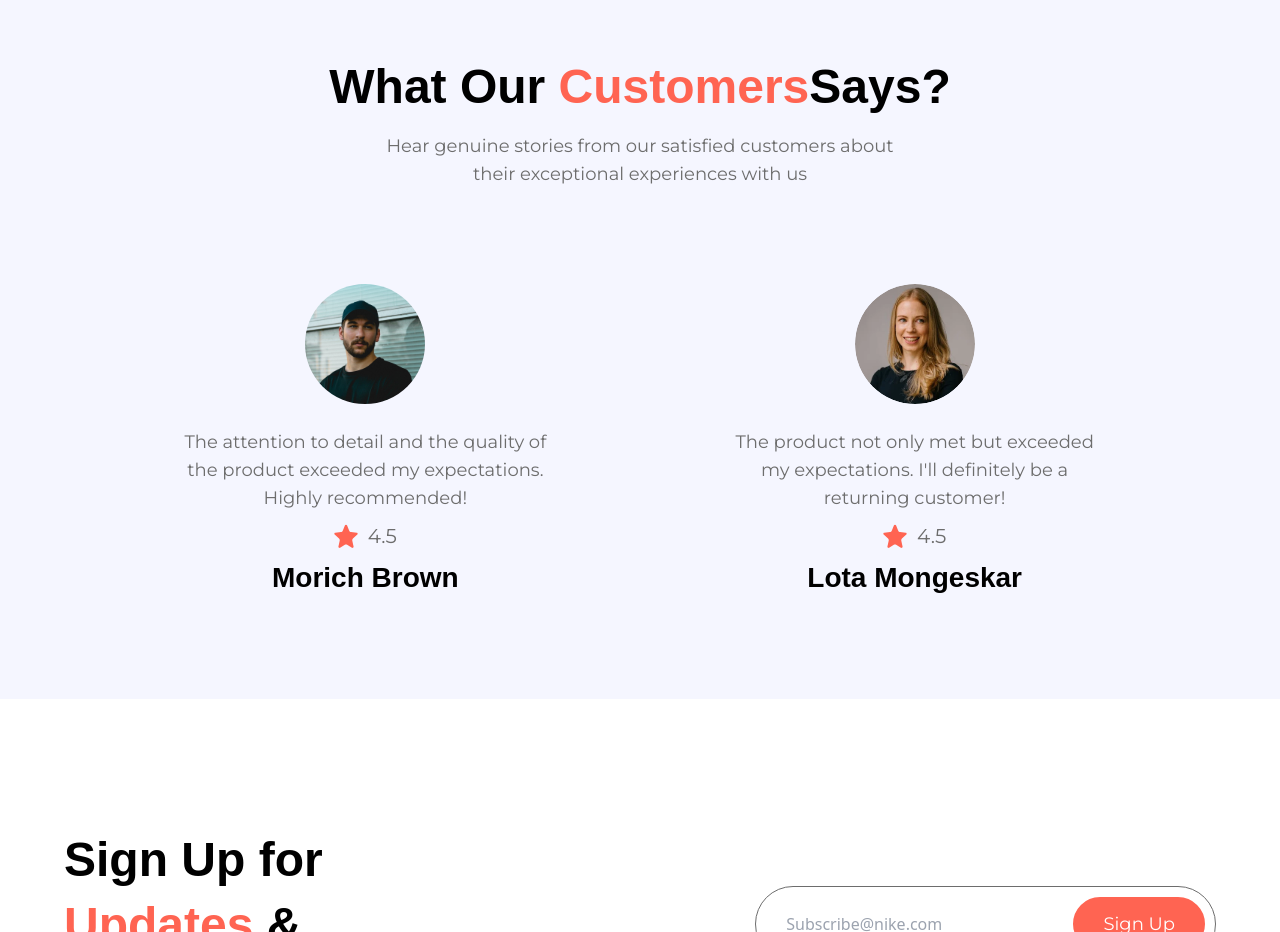
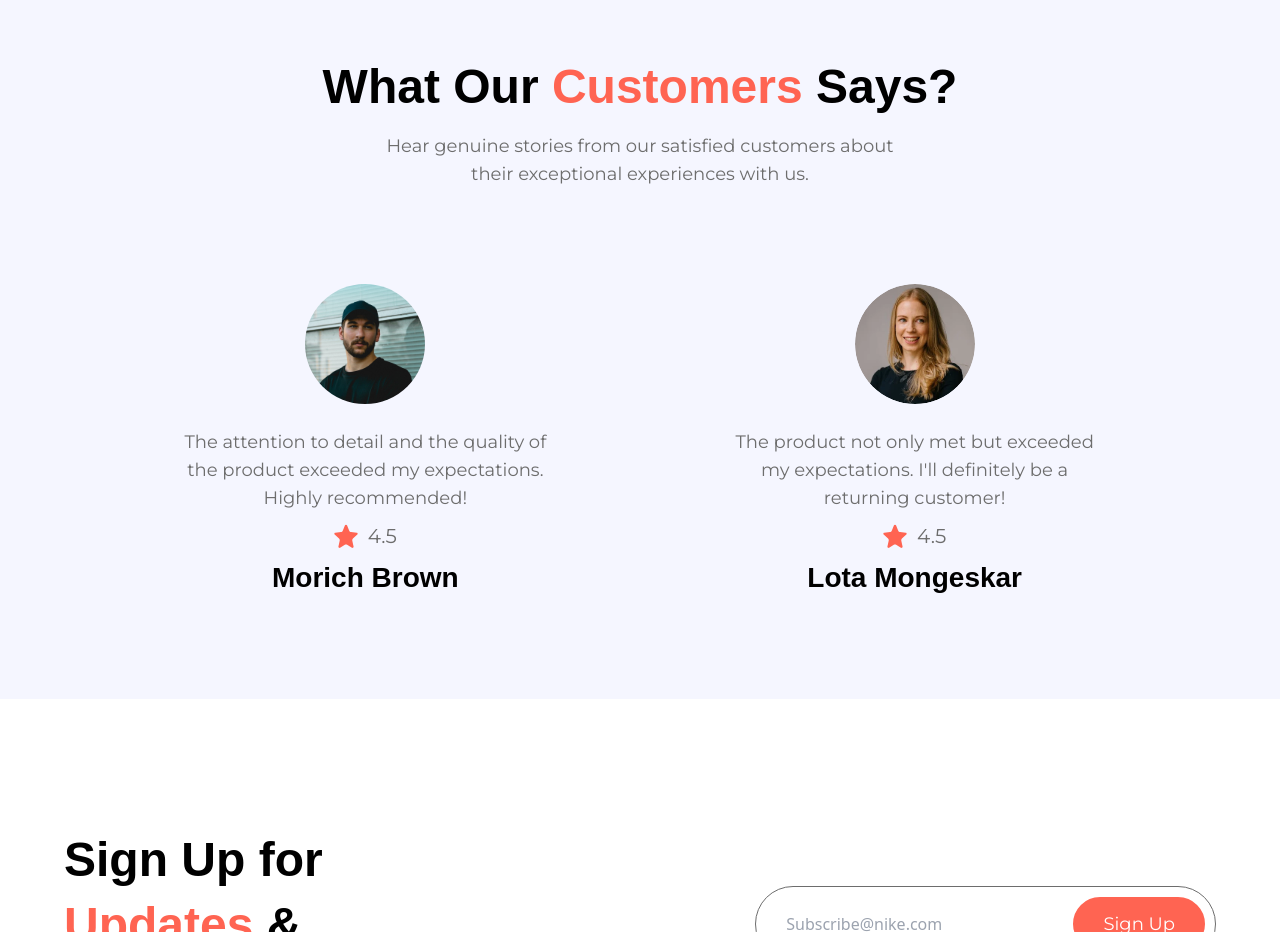
Before and after one commit to dirudeen/nike-project, a React (Vite) app: page / in a window 1280 px wide. Shown: the part 3520-4452 px from the top of the page. Built offline with nearby package versions, Linux system fonts and the light colour scheme; a web font is replaced by a local one.

Commit message:
Add space after Customers

```diff
--- a/src/sections/CustomerReviews.jsx
+++ b/src/sections/CustomerReviews.jsx
@@ -26,7 +26,7 @@ const CustomerReviews = () => {
         initial="hidden"
         ref={ref}
       >
-        What Our <span className="text-coral-red">Customers</span>Says?
+        What Our <span className="text-coral-red">Customers </span>Says?
       </motion.h3>
       <motion.p
         className="info-text m-auto mt-4 max-w-lg text-center  dark:text-slate-light-gray"
@@ -36,7 +36,7 @@ const CustomerReviews = () => {
         ref={ref}
       >
         Hear genuine stories from our satisfied customers about their
-        exceptional experiences with us
+        exceptional experiences with us.
       </motion.p>
 
       <div className="mt-24 flex flex-1 items-center justify-evenly gap-14 max-lg:flex-col">
```
